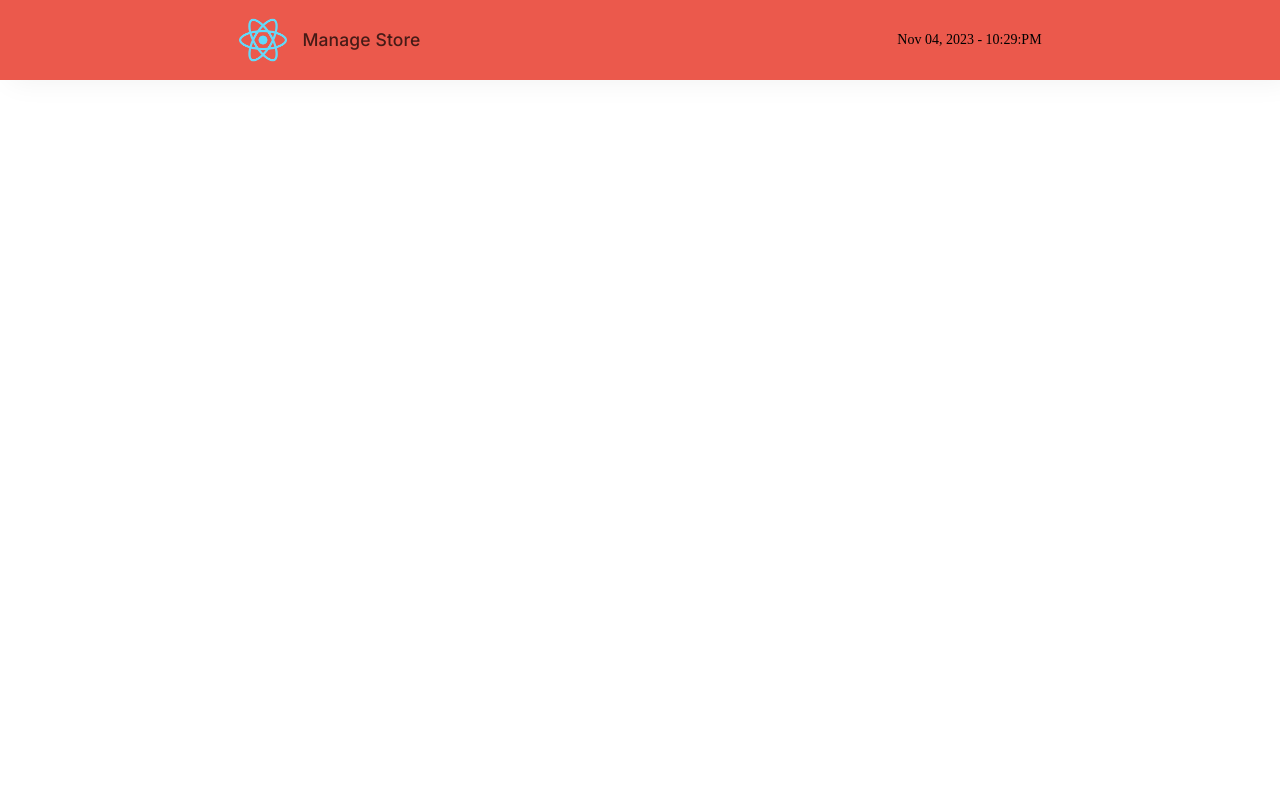
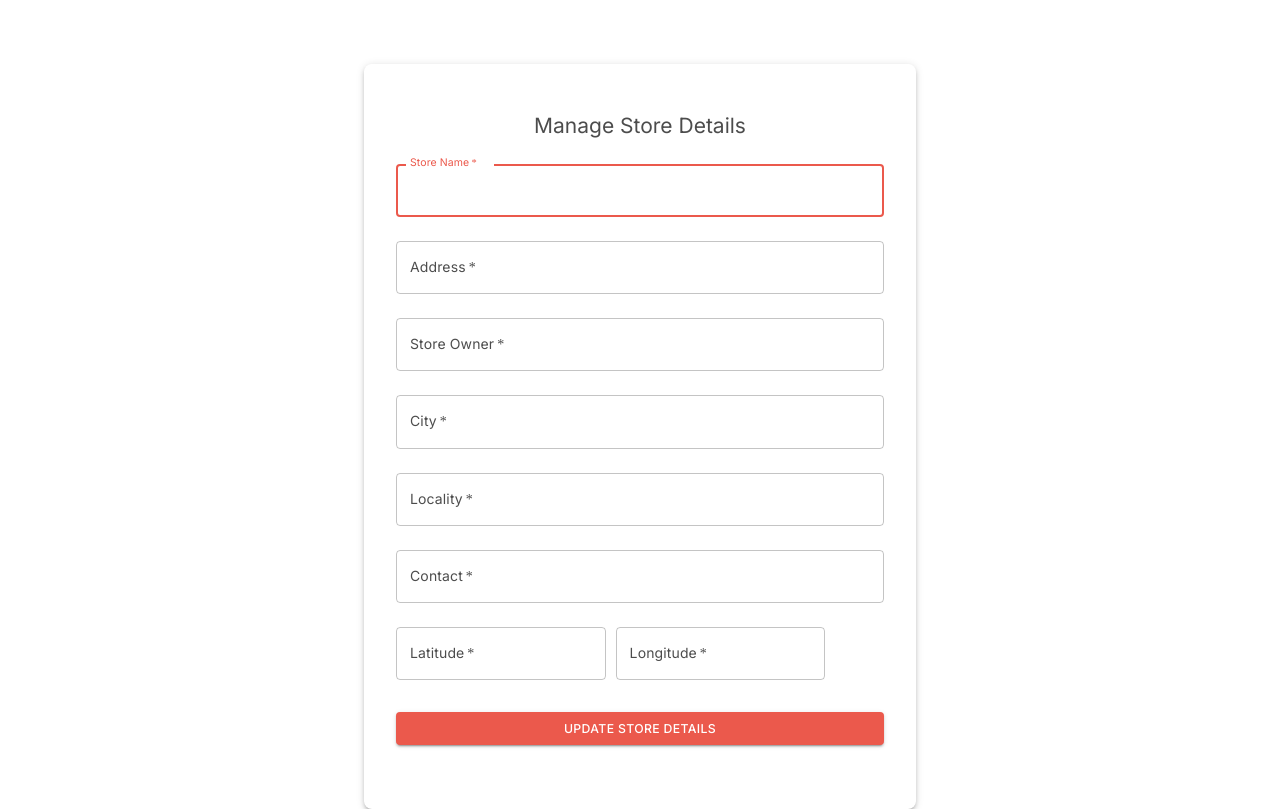
Before and after one commit to iamrishiksahu/LocalAlt, a React (Create React App) app in the folder frontend/: page /vendor/manage-store in a window 1280 px wide. Built offline with nearby package versions, Linux system fonts and the light colour scheme.

Commit message:
login pushed

```diff
--- a/frontend/src/pages/vendor/VManageStore.js
+++ b/frontend/src/pages/vendor/VManageStore.js
@@ -1,15 +1,156 @@
 import React from 'react'
 import VHeader from './VHeader'
+import { useState } from "react";
+import IconButton from '@mui/material/IconButton';
+import {Container,Grid,TextField,Button,Box,Typography,Input} from "@mui/material";
+import { Link } from "react-router-dom";
+import MyLocationIcon from '@mui/icons-material/MyLocation';
+import { getPlaceNameWithLatLong } from '../api/mapApis';
+
+const VManageStore = () => {
+  const handleSubmit = async (event) => {
+    event.preventDefault();
+    const data = new FormData(event.currentTarget);
+    console.log(data);
+    const postData = {
+      store_name: data.get("store_name"),
+      address: data.get("address"),
+      store_owner: data.get("store_owner"),
+      uid: data.get("uid"),
+      city: data.get("city"),
+      locality: data.get("locality"),
+      longitude: data.get('longitude'),
+      latitude: data.get('latitude'),
+      contact: data.get('contact'),
+    };
+    getPlaceNameWithLatLong(postData.latitude, postData.longitude).then((res) => {
+      console.log(res);
+    });
+
+    <IconButton
+      color="primary"
+      aria-label="Detect Location"
+      // onClick={handleDetectLocation}
+    >
+      <MyLocationIcon />
+    </IconButton>
+
+    console.log(postData);
+
+    //await addStore(postData);
+  };
+
+  return (
+    <div>
+      <Container component="main" maxWidth="sm">
+
+<Box
+  sx={{
+    boxShadow: 3,
+    borderRadius: 2,
+    px: 4,
+    py: 6,
+    marginTop: 8,
+    display: "flex",
+    flexDirection: "column",
+    alignItems: "center",
+  }}
+>
+  <Typography component="h1" variant="h5">
+    Manage Store Details
+  </Typography>
+  <Box component="form" onSubmit={handleSubmit} noValidate sx={{ mt: 1 }}>
 
 
-const VManageStore = () => {
-  return (
-    <>
-      <VHeader title={'Manage Store'} />
+  <TextField
+  margin="normal"
+  required
+  fullWidth
+  id="store_name"
+  label="Store Name"
+  name="store_name"
+  autoFocus
+/>
 
-      {/* Make the component below this line */}
+<TextField
+  margin="normal"
+  required
+  fullWidth
+  id="address"
+  label="Address"
+  name="address"
+/>
 
-    </>
+<TextField
+  margin="normal"
+  required
+  fullWidth
+  id="store_owner"
+  label="Store Owner"
+  name="store_owner"
+/>
+
+<TextField
+  margin="normal"
+  required
+  fullWidth
+  id="city"
+  label="City"
+  name="city"
+/>
+
+<TextField
+  margin="normal"
+  required
+  fullWidth
+  id="locality"
+  label="Locality"
+  name="locality"
+/>
+
+<TextField
+  margin="normal"
+  required
+  fullWidth
+  id="contact"
+  label="Contact"
+  name="contact"
+/>
+<TextField
+  margin="normal"
+  required
+  sx={{width: "43%", marginRight: "2%"}}
+  id="latitude"
+  label="Latitude"
+  name="latitude"
+/>
+<TextField
+  margin="normal"
+  required
+  sx={{width: "43%"}}
+  id="longitude"
+  label="Longitude"
+  name="longitude"
+/>
+
+
+
+
+
+
+    <Button
+      type="submit"
+      fullWidth
+      variant="contained"
+      color="primary"
+      sx={{ mt: 3, mb: 2 }}
+    >
+      Update Store Details
+    </Button>
+  </Box>
+</Box>
+</Container>
+    </div>
   )
 }
 
```
Also changed, not shown: 2 other files (tests, documents, lock files or other folders).
